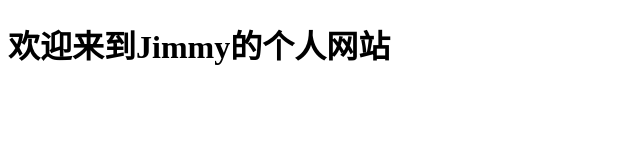
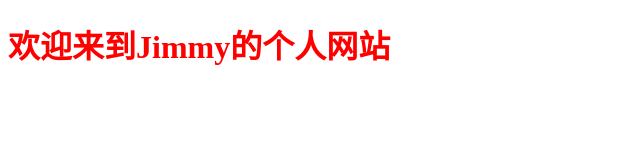
Before and after one commit to jimmy593/jimmy593.github.io, a plain HTML site: page index.html in a window 1280 px wide. Shown: the whole page, without its empty margins (0-640 px from the left). Drawn offline with Linux system fonts and the light colour scheme; files whose address does not match are found by name.

Commit message:
Update index.html

```diff
--- a/index.html
+++ b/index.html
@@ -4,7 +4,7 @@
     <meta charset="UTF-8">
     <meta name="viewport" content="width=device-width, initial-scale=1.0">
     <title>Jimmy的个人网站</title>
-    <link href="C:\Users\jimmy\Documents\github1\html\index.css" rel="stylesheet" />
+    <link href="C:\Users\jimmy\Documents\github1\html\style.css" rel="stylesheet" />
 </head>
 <body>
     <h1>欢迎来到Jimmy的个人网站</h1>
```
